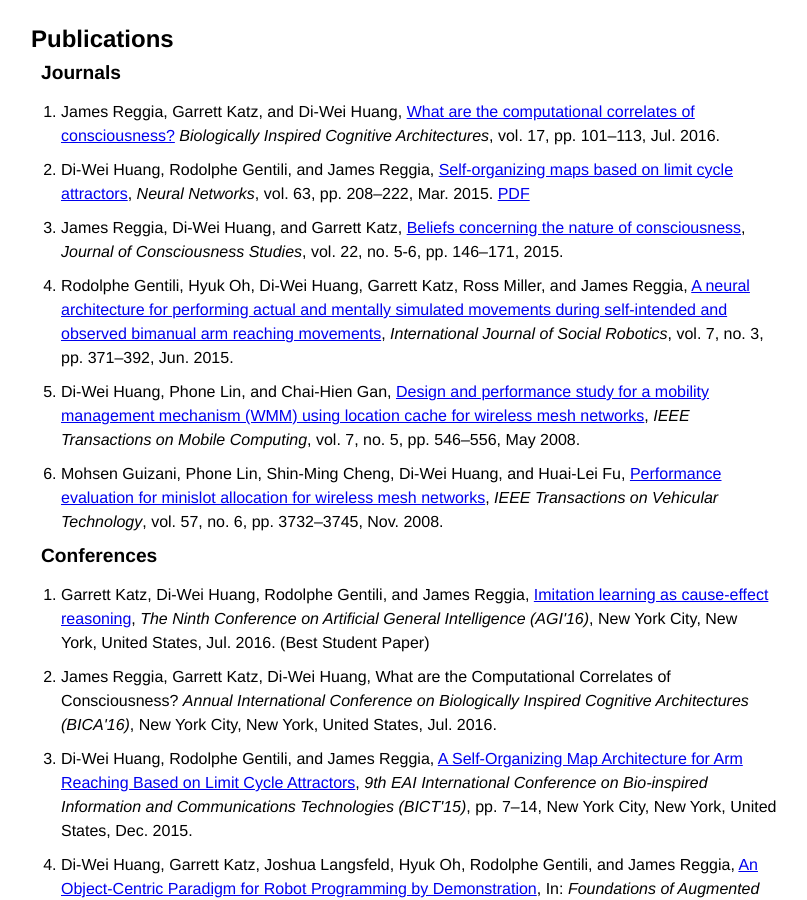
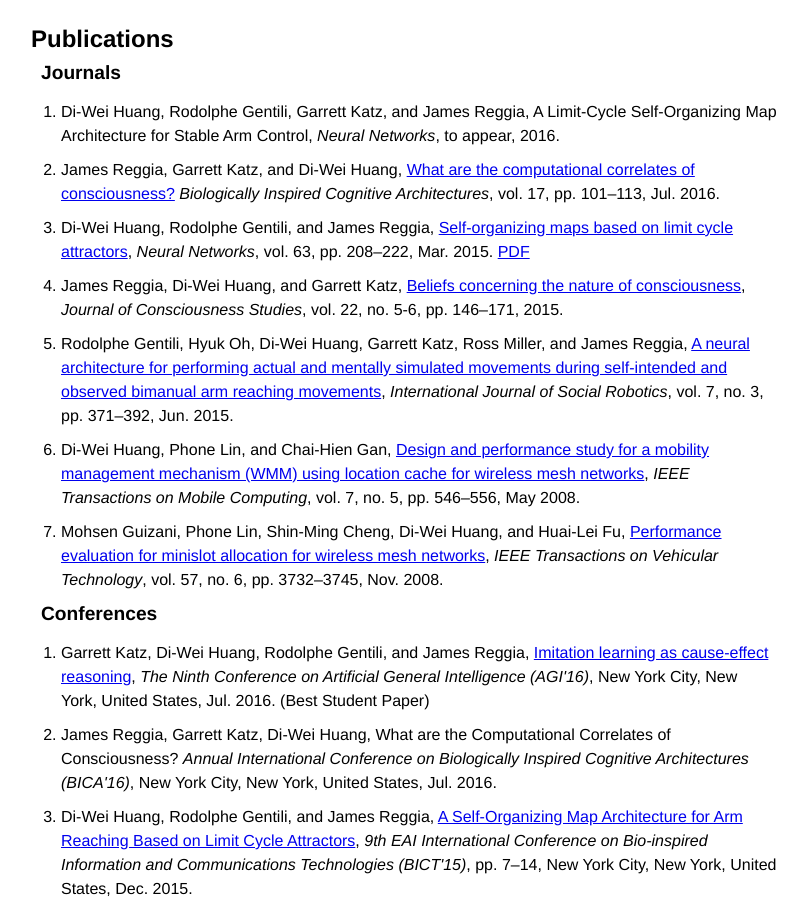
Before and after one commit to dwhuang/dwhuang.github.io, a plain HTML site: page index.html in a window 1280 px wide. Shown: the part 922-1822 px from the top of the page, without its empty margins (237-1044 px from the left). Drawn offline with Linux system fonts and the light colour scheme.

Commit message:
new nn paper to appear

```diff
--- a/index.html
+++ b/index.html
@@ -102,9 +102,9 @@
 				<h1>Publications</h1>
                 <h2>Journals</h2>
 				<ol>
-                    <li style="display:none">Di-Wei Huang, Rodolphe Gentili, Garrett Katz, and James Reggia,
+                    <li>Di-Wei Huang, Rodolphe Gentili, Garrett Katz, and James Reggia,
                         A Limit-Cycle Self-Organizing Map Architecture for Stable Arm Control,
-                        <i>submitted</i>, 2016.</li>
+                        <i>Neural Networks</i>, to appear, 2016.</li>
                     <li style="display:none">Garrett Katz, Di-Wei Huang, Theresa Hauge, Rodolphe Gentili, and James Reggia,
                         Cause-Effect Reasoning by a Cognitive Robot for Imitation Learning from a Single Demonstration.
                         <i>Submitted</i>, 2016.</li>
```
